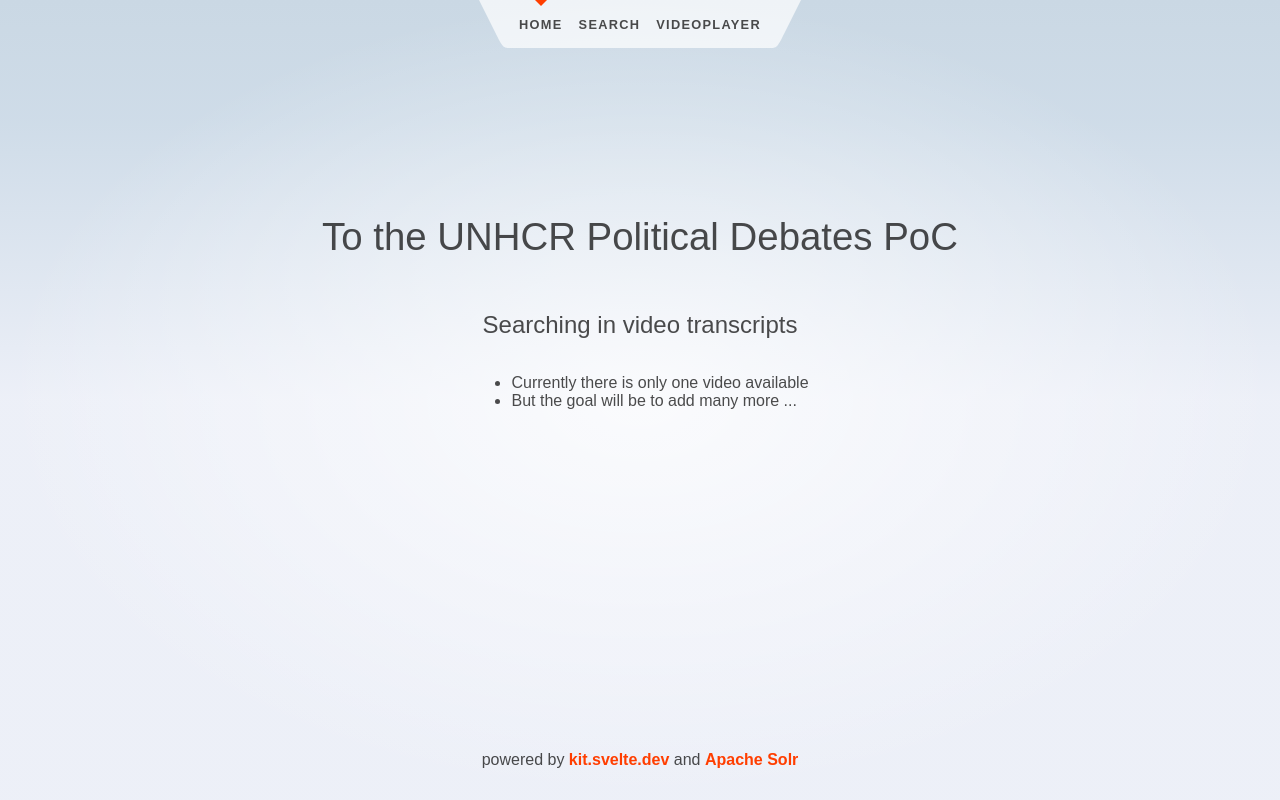
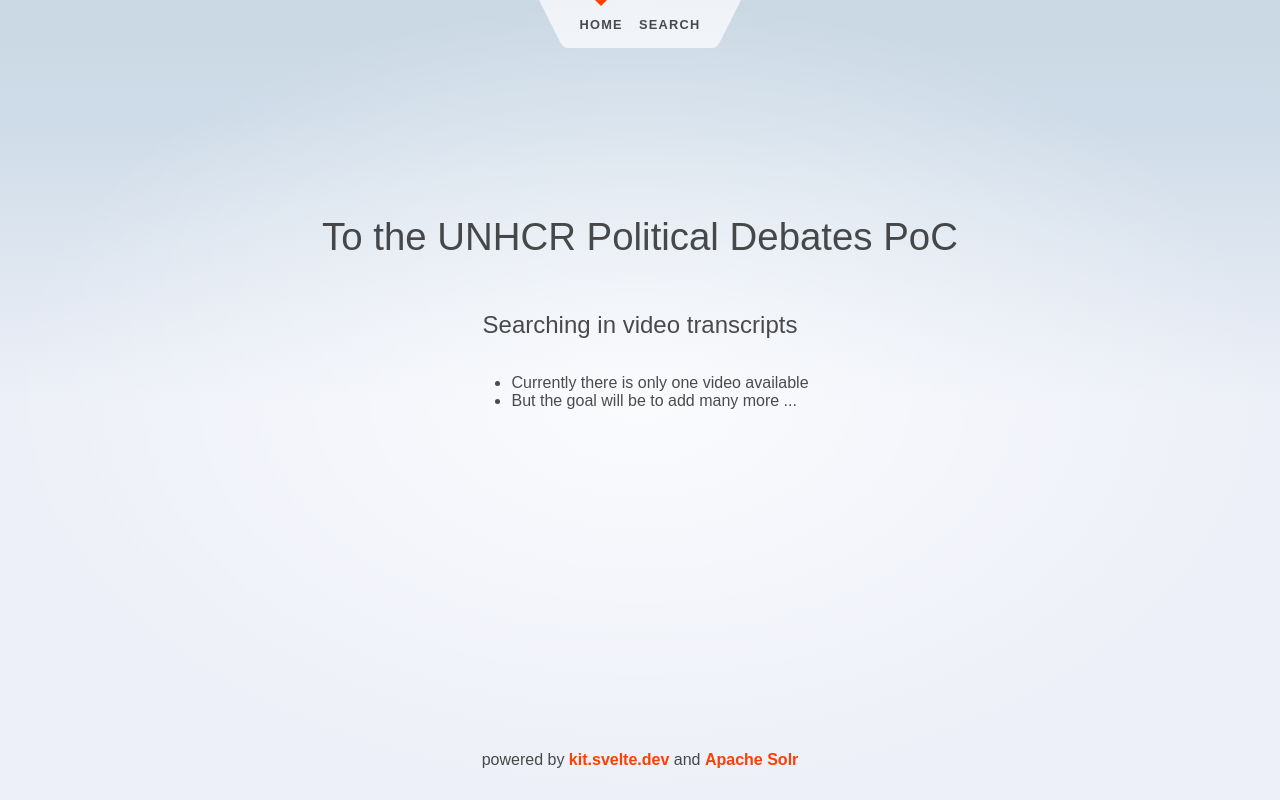
Before and after one commit to sdsc-ordes/debates-ui, a SvelteKit app: page / in a window 1280 px wide. Built offline with nearby package versions, Linux system fonts and the light colour scheme.

Commit message:
chore: remove videoplayer from nav as video is selected by search

```diff
--- a/src/routes/Header.svelte
+++ b/src/routes/Header.svelte
@@ -16,9 +16,6 @@
 			</li>
 			<li aria-current={$page.url.pathname === '/search' ? 'page' : undefined}>
 				<a href="/search">Search</a>
-			</li>
-			<li aria-current={$page.url.pathname === '/videoplayer' ? 'page' : undefined}>
-				<a href="/videoplayer">Videoplayer</a>
 			</li>
 		</ul>
 		<svg viewBox="0 0 2 3" aria-hidden="true">
```
